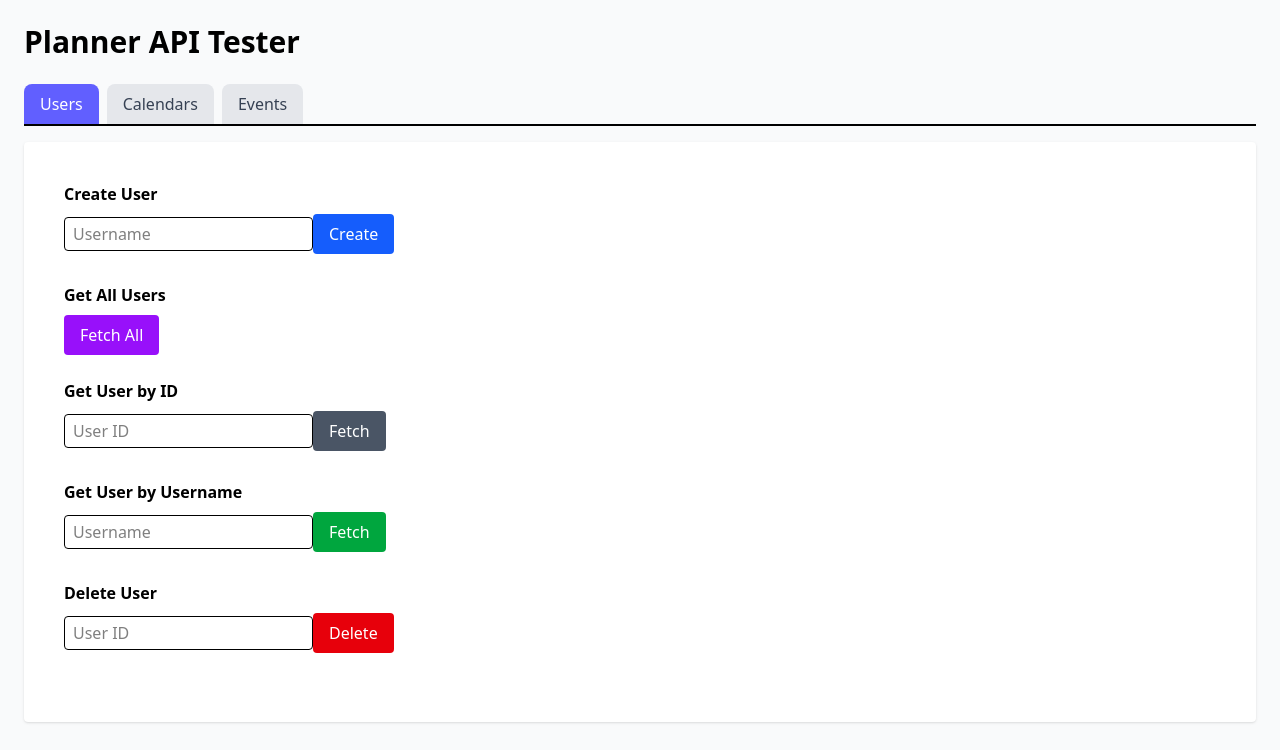
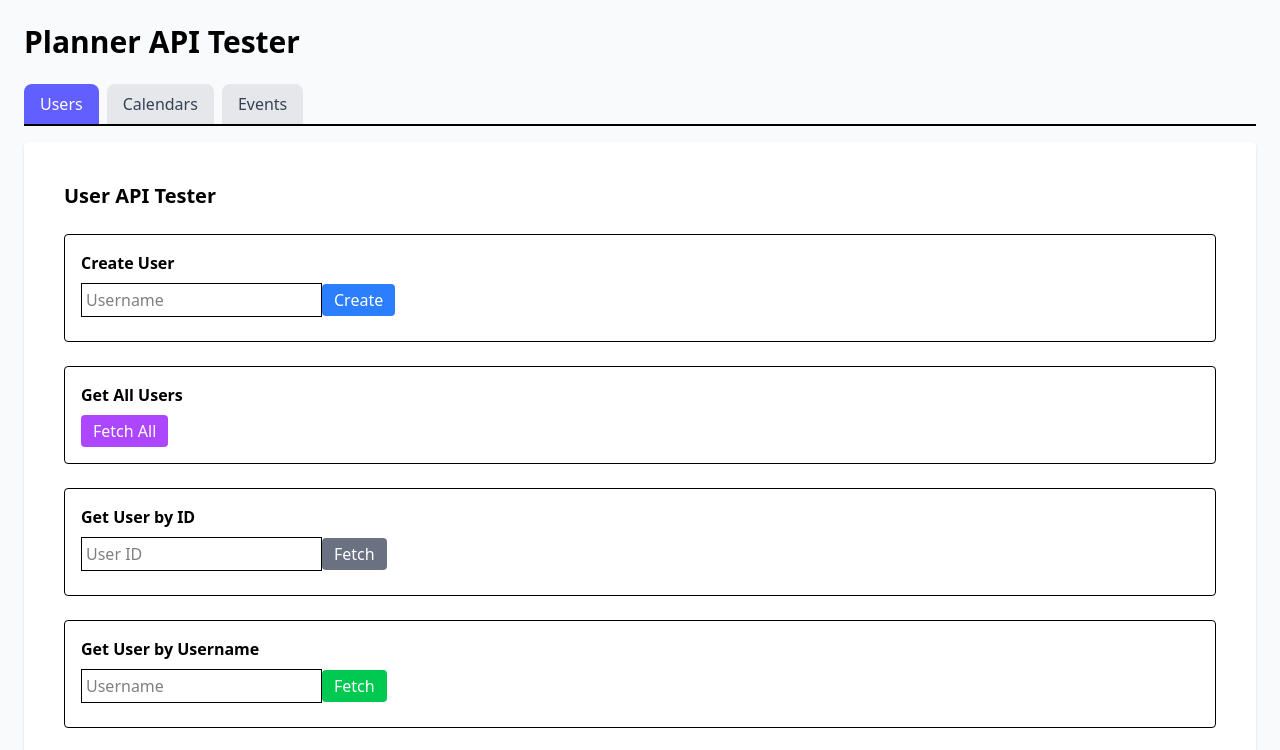
Before and after one commit to stephenlu20/planner-app, a React app in the folder frontend/: page / in a window 1280 px wide. Shown: the top 750 px of the page. Built offline with nearby package versions, Linux system fonts and the light colour scheme; the HTML template or start-up script is replaced by a standard one.

Commit message:
Finished Calendar testing

```diff
--- a/frontend/src/components/testers/CalendarTester.jsx
+++ b/frontend/src/components/testers/CalendarTester.jsx
@@ -1,81 +1,125 @@
 import { useState } from "react";
-import {
-  createCalendar,
-  getCalendarsForUser,
-  reorderCalendars,
-  deleteCalendar
-} from "../../api/calendarApi";
+import { getCalendarsForUser, createCalendar, reorderCalendars, deleteCalendar, getAllCalendars } from "../../api/calendarAPI";
 
 export default function CalendarTester() {
-  const [userId, setUserId] = useState("");
-  const [calendarName, setCalendarName] = useState("");
-  const [calendars, setCalendars] = useState([]);
-  const [result, setResult] = useState(null);
+  const [userIdCreate, setUserIdCreate] = useState("");
+  const [nameCreate, setNameCreate] = useState("");
+  const [orderCreate, setOrderCreate] = useState(0);
 
-  const handleCreate = async () => {
-    const res = await createCalendar(userId, calendarName);
-    setResult(res);
-  };
+  const [userIdFetch, setUserIdFetch] = useState("");
 
-  const handleFetch = async () => {
-    const res = await getCalendarsForUser(userId);
-    setCalendars(res);
-    setResult(res);
-  };
+  const [userIdReorder, setUserIdReorder] = useState("");
+  const [orderedIds, setOrderedIds] = useState("");
 
-  const handleReverseOrder = async () => {
-    const ids = calendars.map(c => c.id).reverse();
-    const res = await reorderCalendars(userId, ids);
-    setCalendars(res);
-    setResult(res);
-  };
+  const [deleteId, setDeleteId] = useState("");
+
+  const [output, setOutput] = useState("");
+
+  const buttonClass = "px-3 py-1 rounded text-white hover:cursor-pointer active:scale-95 transition-transform";
 
   return (
-    <div className="space-y-4">
-      <h2 className="text-xl font-semibold">Calendar API</h2>
+    <div className="p-6 space-y-6">
+      <h2 className="text-xl font-bold">Calendar API Tester</h2>
 
-      <input
-        className="border px-3 py-2 rounded w-96"
-        placeholder="User ID"
-        value={userId}
-        onChange={e => setUserId(e.target.value)}
-      />
+      <section className="p-4 border rounded space-y-2">
+        <h3 className="font-semibold">Create Calendar</h3>
+        <input placeholder="User ID" value={userIdCreate} onChange={(e) => setUserIdCreate(e.target.value)} className="border p-1" />
+        <input placeholder="Name" value={nameCreate} onChange={(e) => setNameCreate(e.target.value)} className="border p-1" />
+        <input type="number" placeholder="Order Index" value={orderCreate} onChange={(e) => setOrderCreate(Number(e.target.value))} className="border p-1" />
+        <button
+          className={`${buttonClass} bg-blue-500`}
+          onClick={async () => {
+            try {
+              const res = await createCalendar(userIdCreate, nameCreate, orderCreate);
+              setOutput(JSON.stringify(res, null, 2));
+            } catch (err) {
+              setOutput(err.response?.data || err.message);
+            }
+          }}
+        >
+          Create
+        </button>
+      </section>
 
-      <input
-        className="border px-3 py-2 rounded w-96"
-        placeholder="Calendar name"
-        value={calendarName}
-        onChange={e => setCalendarName(e.target.value)}
-      />
+      <section className="p-4 border rounded space-y-2">
+        <h3 className="font-semibold">Get Calendars for User</h3>
+        <input placeholder="User ID" value={userIdFetch} onChange={(e) => setUserIdFetch(e.target.value)} className="border p-1" />
+        <button
+          className={`${buttonClass} bg-purple-500`}
+          onClick={async () => {
+            try {
+              const res = await getCalendarsForUser(userIdFetch);
+              setOutput(JSON.stringify(res, null, 2));
+            } catch (err) {
+              setOutput(err.response?.data || err.message);
+            }
+          }}
+        >
+          Fetch
+        </button>
+      </section>
 
-      <div className="flex gap-2">
+      <section className="p-4 border rounded space-y-2">
+        <h3 className="font-semibold">Reorder Calendars</h3>
+        <input placeholder="User ID" value={userIdReorder} onChange={(e) => setUserIdReorder(e.target.value)} className="border p-1" />
+        <input
+          placeholder="Comma-separated Calendar IDs"
+          value={orderedIds}
+          onChange={(e) => setOrderedIds(e.target.value)}
+          className="border p-1 w-full max-w-xl whitespace-nowrap overflow-x-auto"
+        />
         <button
-          onClick={handleCreate}
-          className="bg-indigo-500 text-white px-4 py-2 rounded"
+          className={`${buttonClass} bg-green-500`}
+          onClick={async () => {
+            try {
+              const idsArray = orderedIds.split(",").map((id) => id.trim());
+              const res = await reorderCalendars(userIdReorder, idsArray);
+              setOutput(JSON.stringify(res, null, 2));
+            } catch (err) {
+              setOutput(err.response?.data || err.message);
+            }
+          }}
         >
-          Create Calendar
+          Reorder
         </button>
+      </section>
 
+      <section className="p-4 border rounded space-y-2">
+        <h3 className="font-semibold">Delete Calendar</h3>
+        <input placeholder="Calendar ID" value={deleteId} onChange={(e) => setDeleteId(e.target.value)} className="border p-1" />
         <button
-          onClick={handleFetch}
-          className="bg-gray-600 text-white px-4 py-2 rounded"
+          className={`${buttonClass} bg-red-500`}
+          onClick={async () => {
+            try {
+              await deleteCalendar(deleteId);
+              setOutput(`Deleted calendar ${deleteId}`);
+            } catch (err) {
+              setOutput(err.response?.data || err.message);
+            }
+          }}
         >
-          Fetch Calendars
+          Delete
         </button>
+      </section>
 
+      <section className="p-4 border rounded space-y-2">
+        <h3 className="font-semibold">Get All Calendars</h3>
         <button
-          onClick={handleReverseOrder}
-          className="bg-orange-500 text-white px-4 py-2 rounded"
+          className="bg-purple-500 text-white px-3 py-1 rounded hover:cursor-pointer active:scale-95 transition-transform"
+          onClick={async () => {
+            try {
+              const res = await getAllCalendars();
+              setOutput(JSON.stringify(res, null, 2));
+            } catch (err) {
+              setOutput(err.response?.data || err.message);
+            }
+          }}
         >
-          Reverse Order
+          Fetch All
         </button>
-      </div>
+      </section>
 
-      {result && (
-        <pre className="bg-slate-100 p-4 rounded text-sm">
-          {JSON.stringify(result, null, 2)}
-        </pre>
-      )}
+      <pre className="p-4 border rounded bg-gray-100 overflow-auto">{output}</pre>
     </div>
   );
 }
--- a/frontend/src/components/testers/UserTester.jsx
+++ b/frontend/src/components/testers/UserTester.jsx
@@ -6,131 +6,132 @@ export default function UserTester() {
   const [fetchById, setFetchById] = useState("");
   const [fetchByName, setFetchByName] = useState("");
   const [deleteId, setDeleteId] = useState("");
-  const [result, setResult] = useState(null);
+  const [output, setOutput] = useState("");
 
-  const buttonClasses =
-    "px-4 py-2 rounded font-medium transition transform active:scale-95 cursor-pointer";
+  const handleCreate = async () => {
+    try {
+      const res = await createUser(username);
+      setOutput(JSON.stringify(res, null, 2));
+    } catch (err) {
+      setOutput(err.response?.data || err.message);
+    }
+  };
+
+  const handleGetAll = async () => {
+    try {
+      const res = await getAllUsers();
+      setOutput(JSON.stringify(res, null, 2));
+    } catch (err) {
+      setOutput(err.response?.data || err.message);
+    }
+  };
+
+  const handleGetById = async () => {
+    try {
+      const res = await getUserById(fetchById);
+      setOutput(JSON.stringify(res, null, 2));
+    } catch (err) {
+      setOutput(err.response?.data || err.message);
+    }
+  };
+
+  const handleGetByUsername = async () => {
+    try {
+      const res = await getUserByUsername(fetchByName);
+      setOutput(JSON.stringify(res, null, 2));
+    } catch (err) {
+      setOutput(err.response?.data || err.message);
+    }
+  };
+
+  const handleDelete = async () => {
+    try {
+      await deleteUser(deleteId);
+      setOutput(`User ${deleteId} deleted successfully`);
+    } catch (err) {
+      setOutput(err.response?.data || err.message);
+    }
+  };
 
   return (
-    <div className="p-6 space-y-6">
-      <div className="space-y-2">
-        <h2 className="font-semibold">Create User</h2>
+    <div className="p-6 space-y-6 font-sans">
+      <h2 className="text-xl font-bold">User API Tester</h2>
+
+      <section className="p-4 border rounded space-y-2">
+        <h3 className="font-semibold">Create User</h3>
         <input
-          type="text"
+          className="border p-1"
           placeholder="Username"
           value={username}
           onChange={(e) => setUsername(e.target.value)}
-          className="border px-2 py-1 rounded"
         />
         <button
-          onClick={async () => {
-            try {
-              const res = await createUser(username);
-              setResult(res);
-            } catch (err) {
-              setResult({ error: err.response?.data || err.message });
-            }
-          }}
-          className={`${buttonClasses} bg-blue-600 text-white hover:bg-blue-700`}
+          onClick={handleCreate}
+          className="bg-blue-500 text-white px-3 py-1 rounded hover:cursor-pointer active:scale-95 transition-transform"
         >
           Create
         </button>
-      </div>
+      </section>
 
-      <div className="space-y-2">
-        <h2 className="font-semibold">Get All Users</h2>
+      <section className="p-4 border rounded space-y-2">
+        <h3 className="font-semibold">Get All Users</h3>
         <button
-          onClick={async () => {
-            try {
-              const res = await getAllUsers();
-              setResult(res);
-            } catch (err) {
-              setResult({ error: err.response?.data || err.message });
-            }
-          }}
-          className={`${buttonClasses} bg-purple-600 text-white hover:bg-purple-700`}
+          onClick={handleGetAll}
+          className="bg-purple-500 text-white px-3 py-1 rounded hover:cursor-pointer active:scale-95 transition-transform"
         >
           Fetch All
         </button>
-      </div>
+      </section>
 
-      <div className="space-y-2">
-        <h2 className="font-semibold">Get User by ID</h2>
+      <section className="p-4 border rounded space-y-2">
+        <h3 className="font-semibold">Get User by ID</h3>
         <input
-          type="text"
+          className="border p-1"
           placeholder="User ID"
           value={fetchById}
           onChange={(e) => setFetchById(e.target.value)}
-          className="border px-2 py-1 rounded"
         />
         <button
-          onClick={async () => {
-            try {
-              const res = await getUserById(fetchById);
-              setResult(res);
-            } catch (err) {
-              setResult({ error: err.response?.data || err.message });
-            }
-          }}
-          className={`${buttonClasses} bg-gray-600 text-white hover:bg-gray-700`}
+          onClick={handleGetById}
+          className="bg-gray-500 text-white px-3 py-1 rounded hover:cursor-pointer active:scale-95 transition-transform"
         >
           Fetch
         </button>
-      </div>
+      </section>
 
-      <div className="space-y-2">
-        <h2 className="font-semibold">Get User by Username</h2>
+      <section className="p-4 border rounded space-y-2">
+        <h3 className="font-semibold">Get User by Username</h3>
         <input
-          type="text"
+          className="border p-1"
           placeholder="Username"
           value={fetchByName}
           onChange={(e) => setFetchByName(e.target.value)}
-          className="border px-2 py-1 rounded"
         />
         <button
-          onClick={async () => {
-            try {
-              const res = await getUserByUsername(fetchByName);
-              setResult(res);
-            } catch (err) {
-              setResult({ error: err.response?.data || err.message });
-            }
-          }}
-          className={`${buttonClasses} bg-green-600 text-white hover:bg-green-700`}
+          onClick={handleGetByUsername}
+          className="bg-green-500 text-white px-3 py-1 rounded hover:cursor-pointer active:scale-95 transition-transform"
         >
           Fetch
         </button>
-      </div>
+      </section>
 
-      <div className="space-y-2">
-        <h2 className="font-semibold">Delete User</h2>
+      <section className="p-4 border rounded space-y-2">
+        <h3 className="font-semibold">Delete User</h3>
         <input
-          type="text"
+          className="border p-1"
           placeholder="User ID"
           value={deleteId}
           onChange={(e) => setDeleteId(e.target.value)}
-          className="border px-2 py-1 rounded"
         />
         <button
-          onClick={async () => {
-            try {
-              await deleteUser(deleteId);
-              setResult({ message: "Deleted successfully" });
-            } catch (err) {
-              setResult({ error: err.response?.data || err.message });
-            }
-          }}
-          className={`${buttonClasses} bg-red-600 text-white hover:bg-red-700`}
+          onClick={handleDelete}
+          className="bg-red-500 text-white px-3 py-1 rounded hover:cursor-pointer active:scale-95 transition-transform"
         >
           Delete
         </button>
-      </div>
+      </section>
 
-      <div className="mt-4">
-        {result && (
-          <pre className="bg-gray-100 p-2 rounded">{JSON.stringify(result, null, 2)}</pre>
-        )}
-      </div>
+      <pre className="p-4 border rounded bg-gray-100 overflow-auto">{output}</pre>
     </div>
   );
 }
```
Also changed, not shown: frontend/src/api/calendarApi.js (+8 -2 lines).
